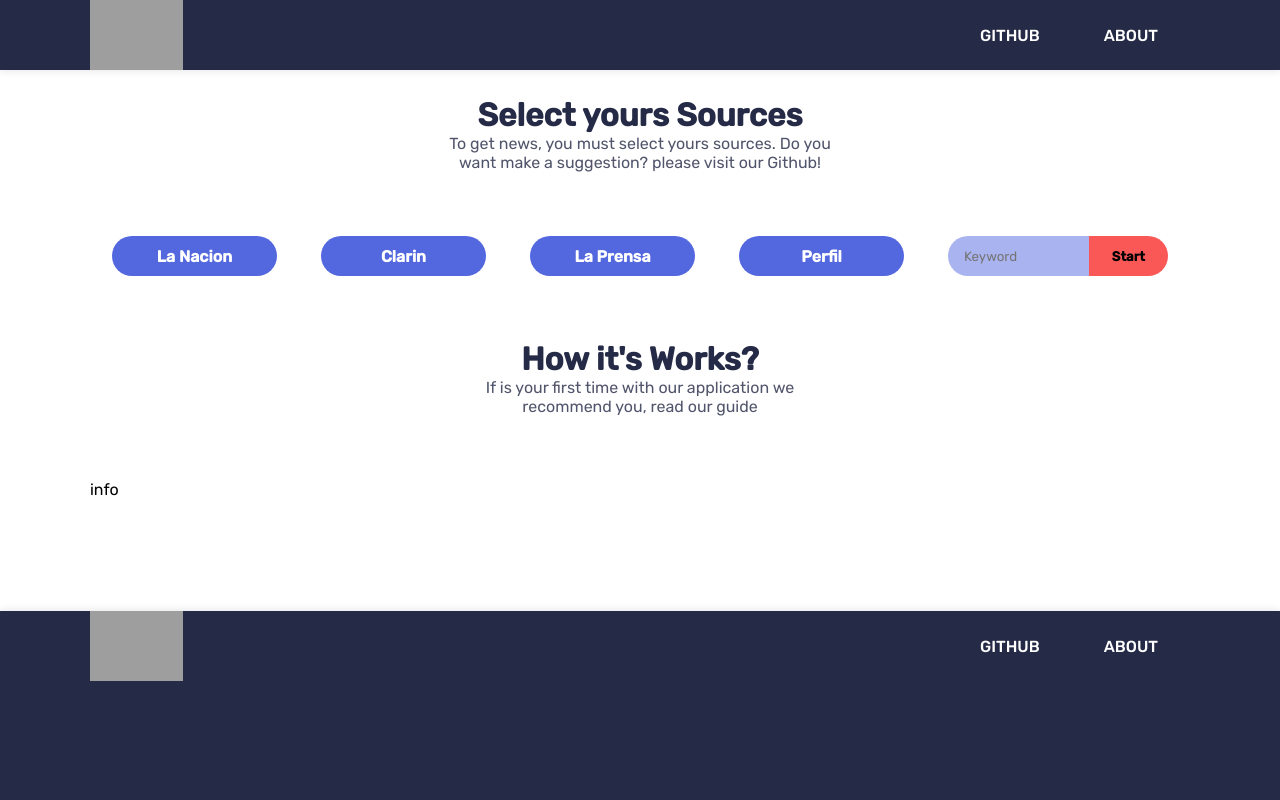
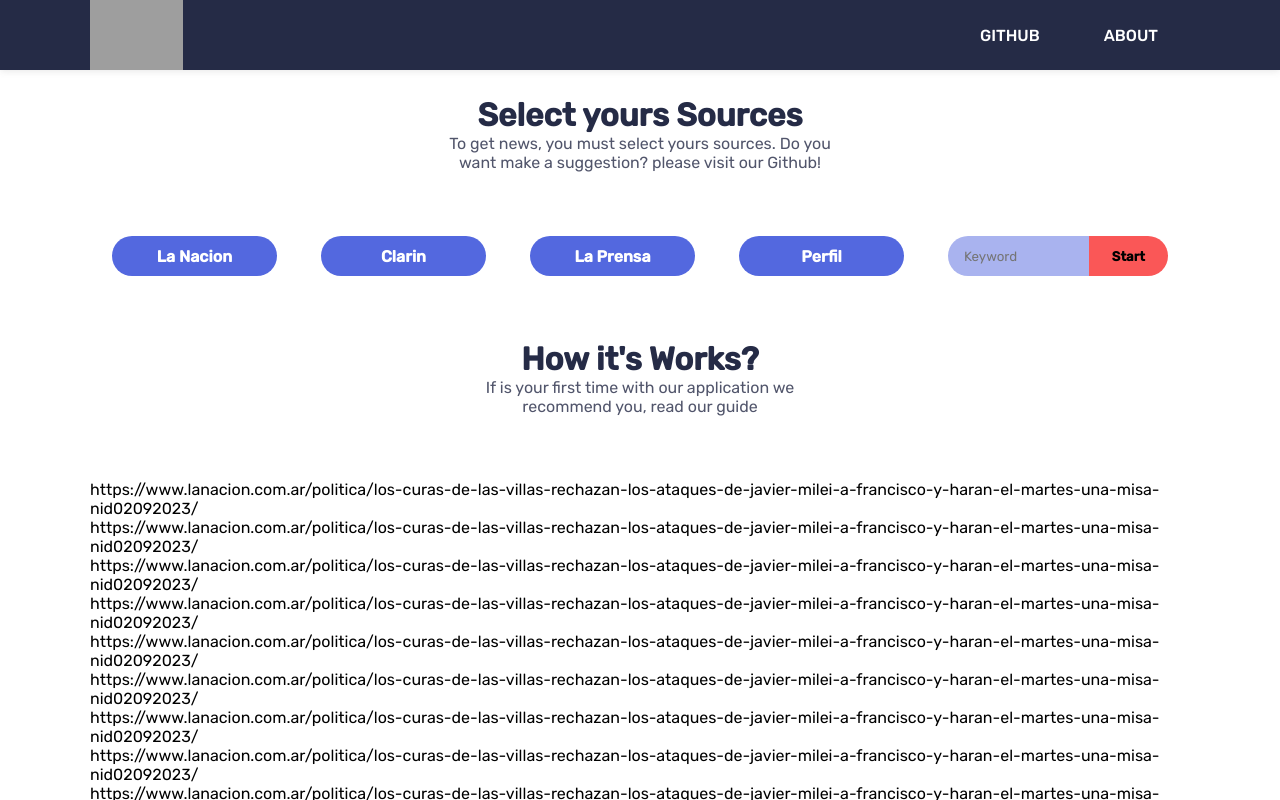
Before and after one commit to Chmod351/scrapper_ia_summary, a React (Vite) app: page / in a window 1280 px wide. Both pictures are taken after a click on the button "Start". Shown: the top 800 px of the page. Built offline with nearby package versions, Linux system fonts and the light colour scheme; grey boxes are pictures that could not be loaded.

Commit message:
scraped results card

```diff
--- a/src/components/layout/dummy.js
+++ b/src/components/layout/dummy.js
@@ -58,3 +58,54 @@
     text: `We do not store information on how you use this application, but we do store the collected data and the keywords used in order to provide a better experience for all users`,
   },
 ];
+
+export const temporalLinks = [
+  {
+    id: 1,
+    link: `https://www.lanacion.com.ar/politica/los-curas-de-las-villas-rechazan-los-ataques-de-javier-milei-a-francisco-y-haran-el-martes-una-misa-nid02092023/`,
+  },
+  {
+    id: 2,
+    link: `https://www.lanacion.com.ar/politica/los-curas-de-las-villas-rechazan-los-ataques-de-javier-milei-a-francisco-y-haran-el-martes-una-misa-nid02092023/`,
+  },
+  {
+    id: 3,
+    link: `https://www.lanacion.com.ar/politica/los-curas-de-las-villas-rechazan-los-ataques-de-javier-milei-a-francisco-y-haran-el-martes-una-misa-nid02092023/`,
+  },
+  {
+    id: 4,
+    link: `https://www.lanacion.com.ar/politica/los-curas-de-las-villas-rechazan-los-ataques-de-javier-milei-a-francisco-y-haran-el-martes-una-misa-nid02092023/`,
+  },
+  {
+    id: 5,
+    link: `https://www.lanacion.com.ar/politica/los-curas-de-las-villas-rechazan-los-ataques-de-javier-milei-a-francisco-y-haran-el-martes-una-misa-nid02092023/`,
+  },
+  {
+    id: 6,
+    link: `https://www.lanacion.com.ar/politica/los-curas-de-las-villas-rechazan-los-ataques-de-javier-milei-a-francisco-y-haran-el-martes-una-misa-nid02092023/`,
+  },
+  {
+    id: 7,
+    link: `https://www.lanacion.com.ar/politica/los-curas-de-las-villas-rechazan-los-ataques-de-javier-milei-a-francisco-y-haran-el-martes-una-misa-nid02092023/`,
+  },
+  {
+    id: 8,
+    link: `https://www.lanacion.com.ar/politica/los-curas-de-las-villas-rechazan-los-ataques-de-javier-milei-a-francisco-y-haran-el-martes-una-misa-nid02092023/`,
+  },
+  {
+    id: 9,
+    link: `https://www.lanacion.com.ar/politica/los-curas-de-las-villas-rechazan-los-ataques-de-javier-milei-a-francisco-y-haran-el-martes-una-misa-nid02092023/`,
+  },
+  {
+    id: 10,
+    link: `https://www.lanacion.com.ar/politica/los-curas-de-las-villas-rechazan-los-ataques-de-javier-milei-a-francisco-y-haran-el-martes-una-misa-nid02092023/`,
+  },
+  {
+    id: 11,
+    link: `https://www.lanacion.com.ar/politica/los-curas-de-las-villas-rechazan-los-ataques-de-javier-milei-a-francisco-y-haran-el-martes-una-misa-nid02092023/`,
+  },
+  {
+    id: 12,
+    link: `https://www.lanacion.com.ar/politica/los-curas-de-las-villas-rechazan-los-ataques-de-javier-milei-a-francisco-y-haran-el-martes-una-misa-nid02092023/`,
+  },
+];
--- a/src/components/ui/ScrappedInfoContainer.jsx
+++ b/src/components/ui/ScrappedInfoContainer.jsx
@@ -1,7 +1,20 @@
-
+import { styled } from 'styled-components';
+import { temporalLinks } from '../layout/dummy';
+import ScrappedResults from './ScrappedResults';
+const Container = styled.section``;
+const Wrapper = styled.div``;
 
 const ScrappedInfoContainer = () => {
-  return <div>info</div>
-}
+  return (
+    <Container>
+      <Wrapper>
+        {temporalLinks.map((l) => {
+          const { id, link } = l;
+          return <ScrappedResults key={id} link={link} />;
+        })}
+      </Wrapper>
+    </Container>
+  );
+};
 
-export default ScrappedInfoContainer
+export default ScrappedInfoContainer;
--- a/src/components/ui/ScrappedResults.jsx
+++ b/src/components/ui/ScrappedResults.jsx
@@ -3,14 +3,10 @@
 const Container = styled.article``;
 const Wrapper = styled.div``;
 
-const ScrappedResults = () => {
+const ScrappedResults = ({ link }) => {
   return (
     <Container>
-      <Wrapper>
-        lajdlajdlajdlkajdlakjdlajd lkajlajd aldjaldjlkadjla alkdjalkdja
-        asdljaldjasldjalkdjalkdjaldja aldjaldj adj aldjaldjad l jaldjas ljdal
-        jadl aldjaldj
-      </Wrapper>
+      <Wrapper>{link}</Wrapper>
     </Container>
   );
 };
```
